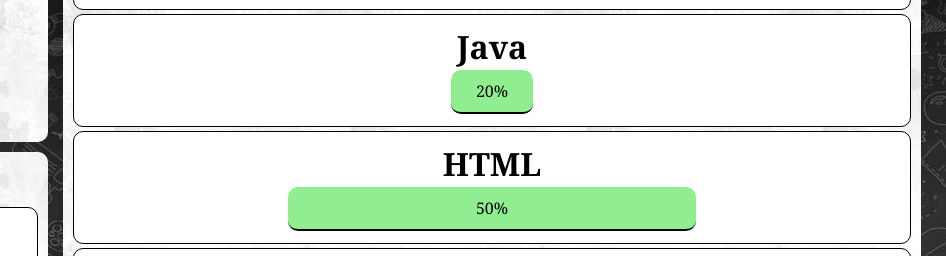
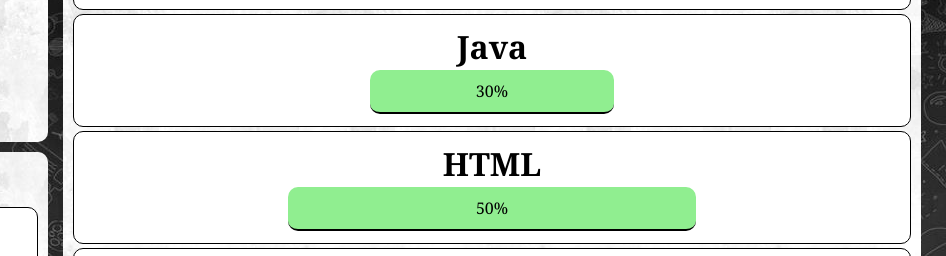
Before and after one commit to MahdiHaeri/Resume, a plain HTML site: page index.html in a window 1280 px wide. Shown: the part 300-556 px from the top of the page, 334-1280 px from the left. Drawn offline with Linux system fonts and the light colour scheme.

Commit message:
edit grades

```diff
--- a/index.html
+++ b/index.html
@@ -109,7 +109,7 @@
                 <div class="skill_box">
                     <h1>Java</h1>
                     <div class="skill_bar java">
-                        <div class="skill_level java">20%</div>
+                        <div class="skill_level java">30%</div>
                     </div>
                 </div>
                 <div class="skill_box">
--- a/style.css
+++ b/style.css
@@ -203,7 +203,7 @@
 }
 
 .java {
-    width: 10%;
+    width: 30%;
     display: flex;
     justify-content: center;
     align-items: center;
```
